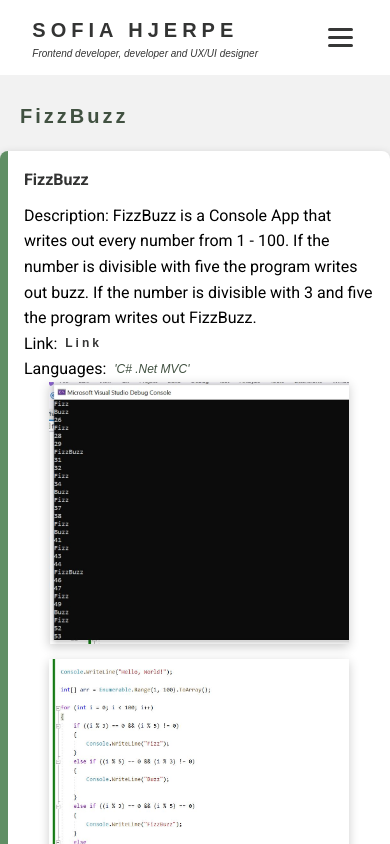
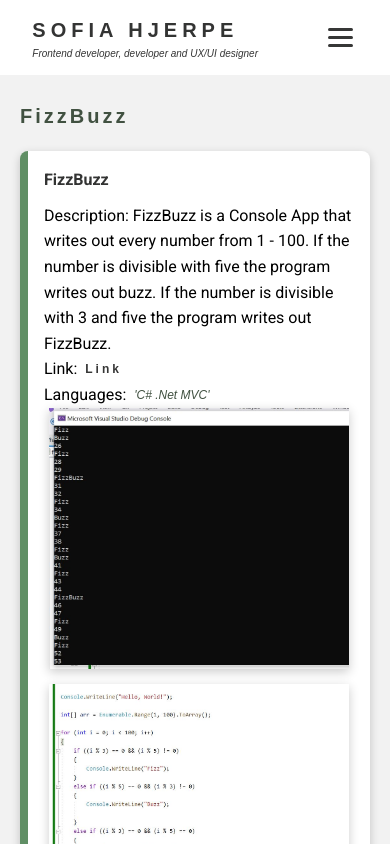
Before and after one commit to SofiaHjerpe/vueportfolio, a Vue app: page /project/1 in a window 390 px wide. Shown: the top 844 px of the page. Built offline with nearby package versions, Linux system fonts and the light colour scheme; a web font is replaced by a local one.

Commit message:
mobile settings for single project

```diff
--- a/src/assets/main.css
+++ b/src/assets/main.css
@@ -20,6 +20,7 @@ button a {
   .icons a:hover {
     background-color: transparent;
   }
+  li a:hover,
   a:hover {
     background-color: #c6cec7;
   }
--- a/src/components/SingleProjectItem.vue
+++ b/src/components/SingleProjectItem.vue
@@ -1,6 +1,6 @@
 <template>
     <h1 class="heading" style="margin-top: 6.25rem;margin-bottom: 0">{{title}}</h1>
-    <div class="project-item" :style="!mobile ? 'margin-top: 1.2em;margin-inline:0': 'margin-top: 1.2em;margin-inline:1em 0'">
+    <div class="project-item" :style="!mobile ? 'margin-top: 1.2em;margin-inline:0': 'margin-top: 1.2em;margin-inline:20px'">
 
         <h4 class="project-heading" >{{title}} </h4>
         <p class="project-description">Description: {{description }}</p>
@@ -36,9 +36,7 @@
 <script>
 import data from "./../data.js";
 export default {
-  props: {
-    mobile: Boolean
-  },
+
   data() {
     return {
       project: data.projects,
@@ -50,6 +48,7 @@ export default {
       imageTwo: "",
       imageThree: "",
       imageFour: "",
+      mobile: Boolean,
     }
   },
   mounted() {
```
